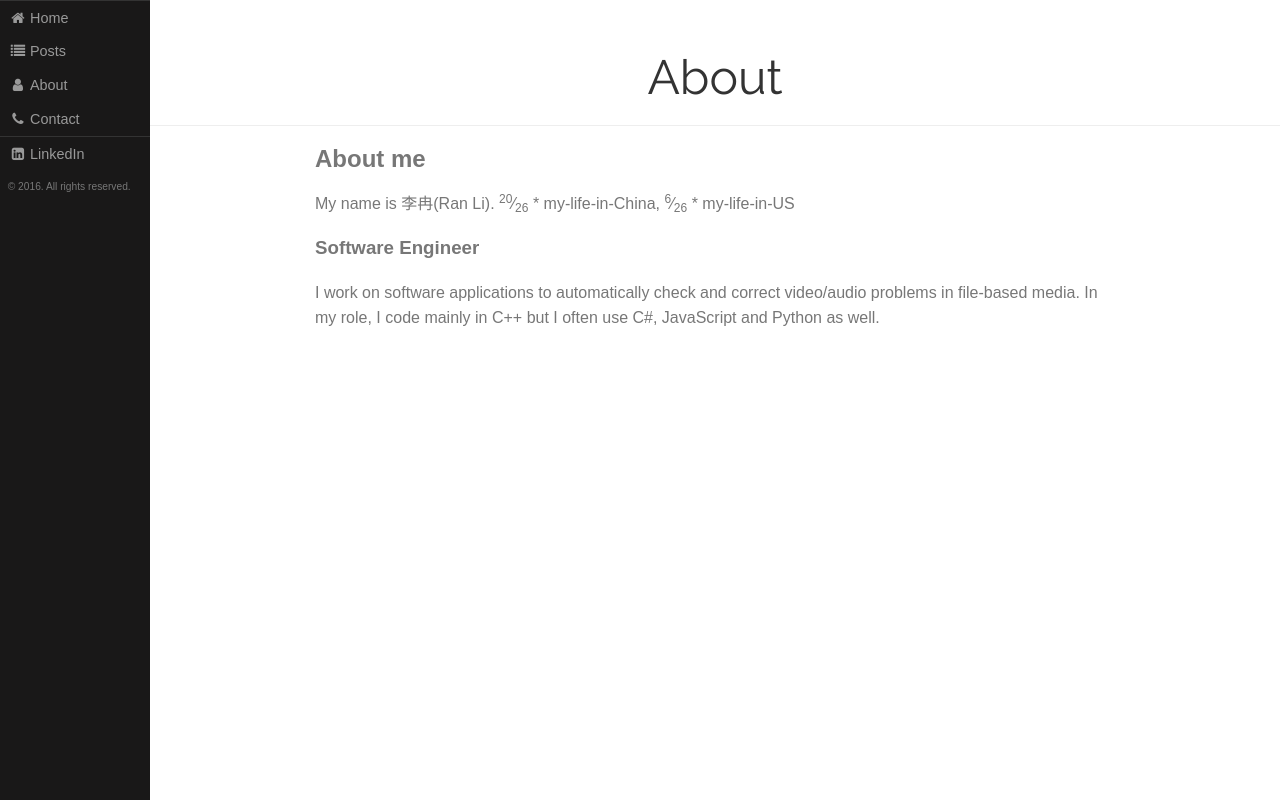
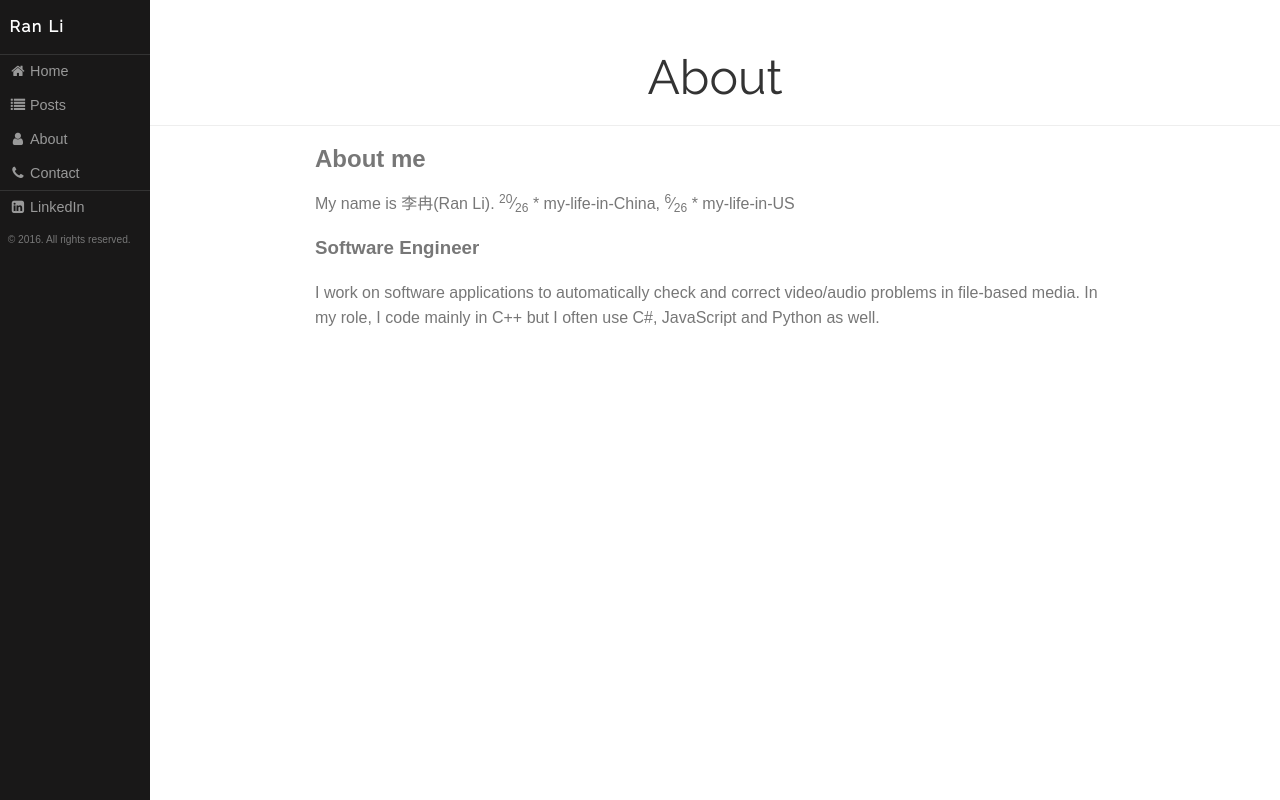
Before and after one commit to xxxxlr/xxxxlr.github.io, a plain HTML site: page about/index.html in a window 1280 px wide. Drawn offline with nearby package versions, Linux system fonts and the light colour scheme; files whose address does not match are found by name.

Commit message:
rebuilding site Sun Oct  2 15:32:21 EDT 2016

```diff
--- a/about/index.html
+++ b/about/index.html
@@ -62,6 +62,8 @@
 </a>
 <div id="menu">
 
+
+  <a class="pure-menu-heading brand" href="/">Ran Li</a>
 
 
   <div class="pure-menu">
```
Also changed, not shown: index.html (+2 -0 lines), post/blog-the-why-how-and-what/index.html (+2 -0 lines), post/index.html (+2 -0 lines), tags/index.html (+2 -0 lines), tags/method/index.html (+2 -0 lines), topics/index.html (+2 -0 lines), topics/writing/index.html (+2 -0 lines).
